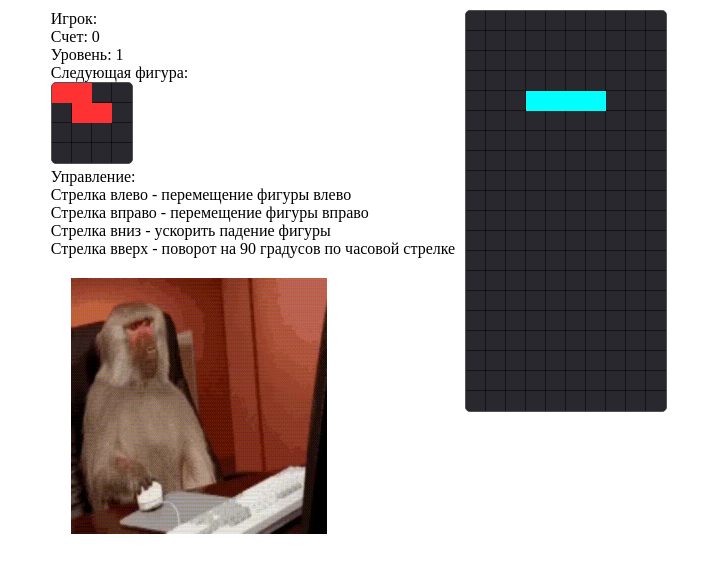
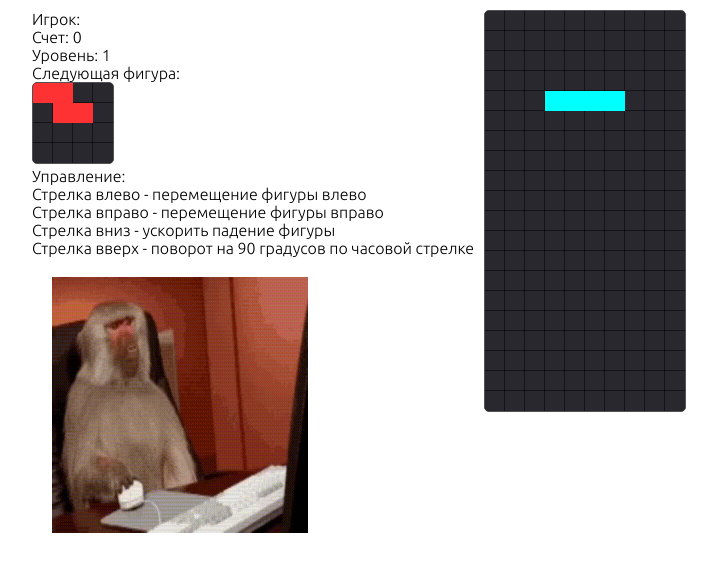
Before and after one commit to AlexanderKamynin/tetris, a plain HTML site: page play.html in a window 1280 px wide. Shown: the whole page, without its empty margins (281-998 px from the left). Drawn offline with Linux system fonts and the light colour scheme.

Commit message:
css style added

```diff
--- a/play.html
+++ b/play.html
@@ -4,6 +4,9 @@
 		<meta charset="UTF-8" />
 		<meta name="viewport" content="width=device-width, initial-scale=1.0" />
 		<link rel="stylesheet" href="./src/play.css" />
+    <link rel="preconnect" href="https://fonts.googleapis.com">
+    <link rel="preconnect" href="https://fonts.gstatic.com" crossorigin>
+    <link href="https://fonts.googleapis.com/css2?family=Oswald:wght@300;500;700&family=Ubuntu:wght@300&display=swap" rel="stylesheet">
 		<title>Tetris</title>
 	</head>
   <body>
--- a/src/login.css
+++ b/src/login.css
@@ -1,6 +1,7 @@
 * {
     padding: 0;
     margin: 0;
+    font-family: 'Ubuntu', sans-serif;
 }
 
 body {
--- a/src/main.js
+++ b/src/main.js
@@ -179,6 +179,9 @@ class Engine {
     keyboard_handle() {
         document.addEventListener('keydown', (event) => {
             //console.log("push the key");
+
+            if (event.key === "H") alert("Закрой жабу, кринж.")
+
             if (this.game_over)
             {
                 return;
--- a/src/play.css
+++ b/src/play.css
@@ -1,6 +1,7 @@
 * {
     padding: 0;
     margin: 0;
+    font-family: 'Ubuntu', sans-serif;
 }
 
 body {
--- a/src/record.css
+++ b/src/record.css
@@ -1,6 +1,7 @@
 * {
     padding: 0;
     margin: 0px;
+    font-family: 'Ubuntu', sans-serif;
 }
 
 #main {
```
Also changed, not shown: index.html (+3 -0 lines), record.html (+3 -0 lines), 1 other file.
